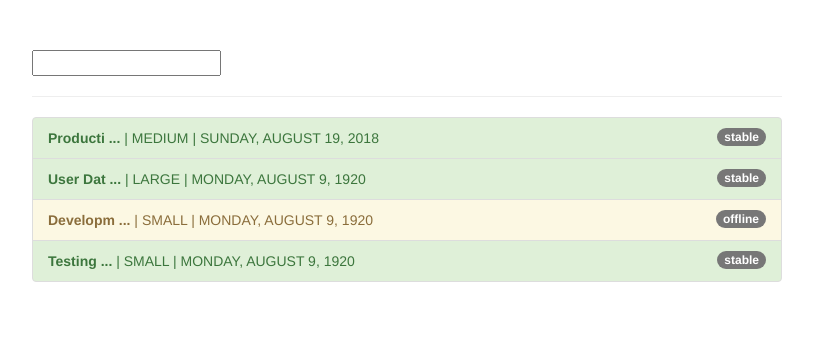
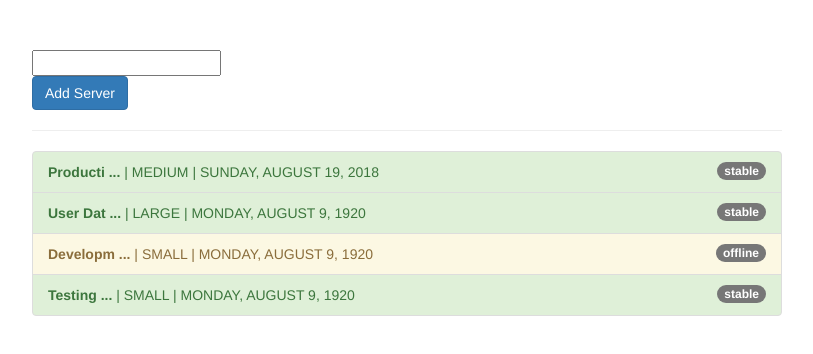
Before and after one commit to efroChang/angular-6-pipes, an Angular app: page / in a window 1280 px wide. Shown: the top 354 px of the page, without its empty margins (233-1046 px from the left). Built offline with nearby package versions, Linux system fonts and the light colour scheme.

Commit message:
Custom Pipe: Set pure to false to refresh the list

```diff
--- a/src/app/app.component.html
+++ b/src/app/app.component.html
@@ -2,6 +2,8 @@
   <div class="row">
     <div class="col-xs-12 col-sm-10 col-md-8 col-sm-offset-1 col-md-offset-2">
       <input type="text" [(ngModel)]="filteredStatus">
+      <br>
+      <button class="btn btn-primary" (click)="onAddNewServer()">Add Server</button>
       <hr>
       <ul class="list-group">
         <li
--- a/src/app/app.component.ts
+++ b/src/app/app.component.ts
@@ -35,6 +35,7 @@ export class AppComponent {
       started: new Date(15, 1, 2017)
     }
   ];
+
   getStatusClasses(server: {instanceType: string, name: string, status: string, started: Date}) {
     return {
       'list-group-item-success': server.status === 'stable',
@@ -42,4 +43,13 @@ export class AppComponent {
       'list-group-item-danger': server.status === 'critical'
     };
   }
+
+  onAddNewServer() {
+    this.servers.push({
+      instanceType: 'small',
+      name: 'A New Server',
+      status: 'stable',
+      started: new Date(15, 1, 2017)
+    });
+  }
 }
--- a/src/app/filter.pipe.ts
+++ b/src/app/filter.pipe.ts
@@ -1,7 +1,9 @@
 import { Pipe, PipeTransform } from '@angular/core';
 
+// Note: pure = faluse may cause performance issue.  It updates the list whenever data changes.
 @Pipe({
-  name: 'filter'
+  name: 'filter',
+  pure: false
 })
 export class FilterPipe implements PipeTransform {
 
```
